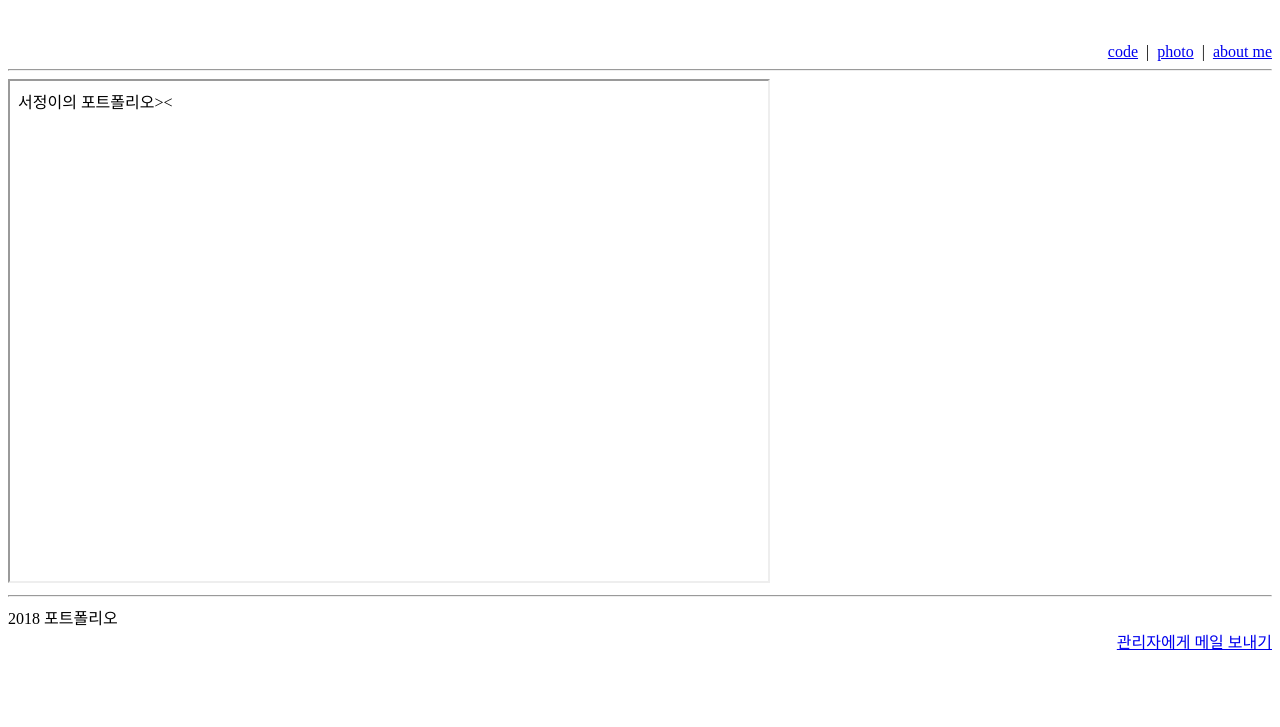
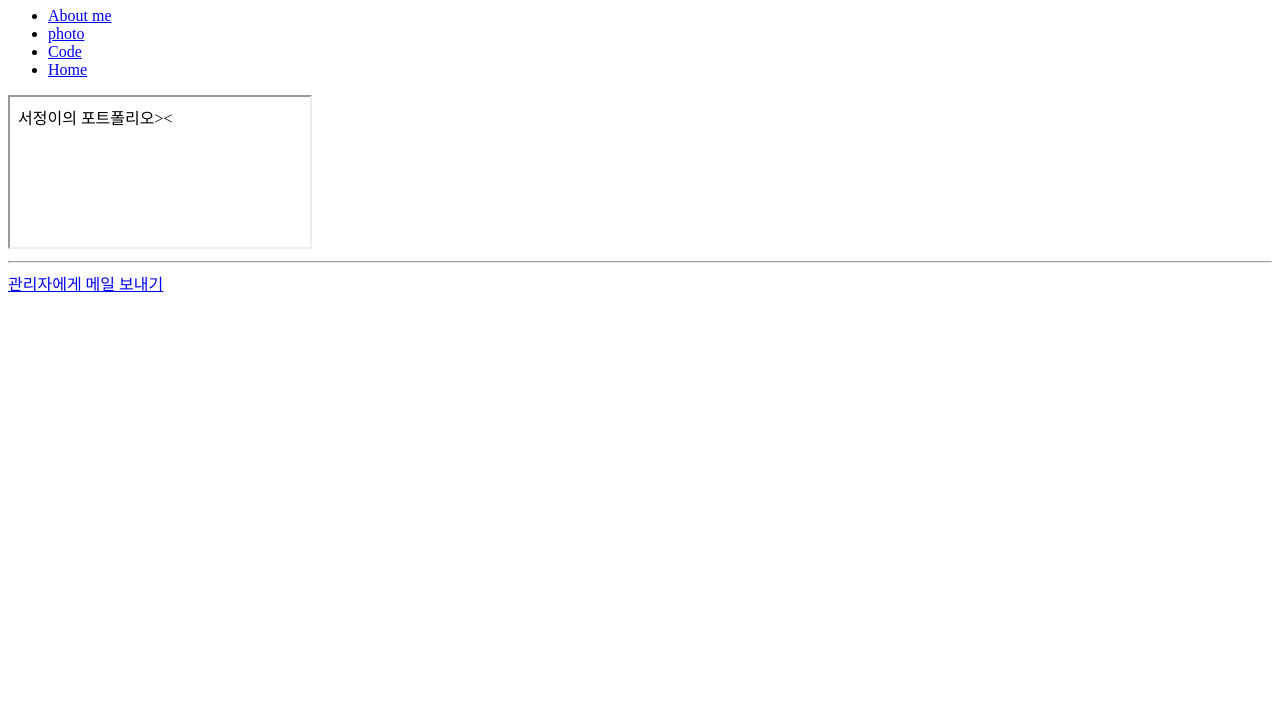
Before and after one commit to hovy1994/hovy1994.github.io, a plain HTML site: page index.html in a window 1280 px wide. Shown: the part 73-800 px from the top of the page. Drawn offline with Linux system fonts and the light colour scheme.

Commit message:
Update index.html

```diff
--- a/index.html
+++ b/index.html
@@ -4,43 +4,44 @@
 
 <head>
     <meta charset="UTF-8">
+    <link rel="stylesheet" type="text/css" href="./mainstyle.css">
     <title>12171653 유서정</title>
-    <style>
-        h1 {
-            color: pink
-        }
-    </style>
-
 </head>
 
 <body>
     <header>
         <h1>Programmer's portfolio</h1>
     </header>
-    <br>
-    <br>
+
     <nav>
-        <div align="right">
-            <a href="./code.html" target="main_content">code</a>
-            &nbsp;|&nbsp;
-            <a href="./aboutme.html" target="main_content">photo</a>
-            &nbsp;|&nbsp;
-            <a href="./aboutme.html" target="main_content">about me</a>
-        </div>
 
-        <hr>
+        <ul>
+            <li>
+                <a href="./aboutme.html" target="main_content">About me</a>
+            </li>
+            <li >
+                <a href="./photo.html" target="main_content">photo</a>
+            </li>
+            <li>
+                <a href="./code.html" target="main_content">Code</a>
+            </li>
+            <li>
+                <a href="https://hovy1994.github.io/">Home</a>
+            </li>
+
+        </ul>
+
     </nav>
 
     <section>
-        <iframe id="main_content" name="main_content" srcdoc="서정이의 포트폴리오><" width="60%" height="500"></iframe>
+        <iframe id="main_content" name="main_content" srcdoc="서정이의 포트폴리오><"></iframe>
     </section>
 
     <footer>
         <hr>
-        2018 포트폴리오
-        <div align="right">
-        <a href="mailto:hovy1994@naver.com" >관리자에게 메일 보내기</a>
-</div>
+
+        <a href="mailto:hovy1994@naver.com">관리자에게 메일 보내기</a>
+
     </footer>
 
 </body>
```
